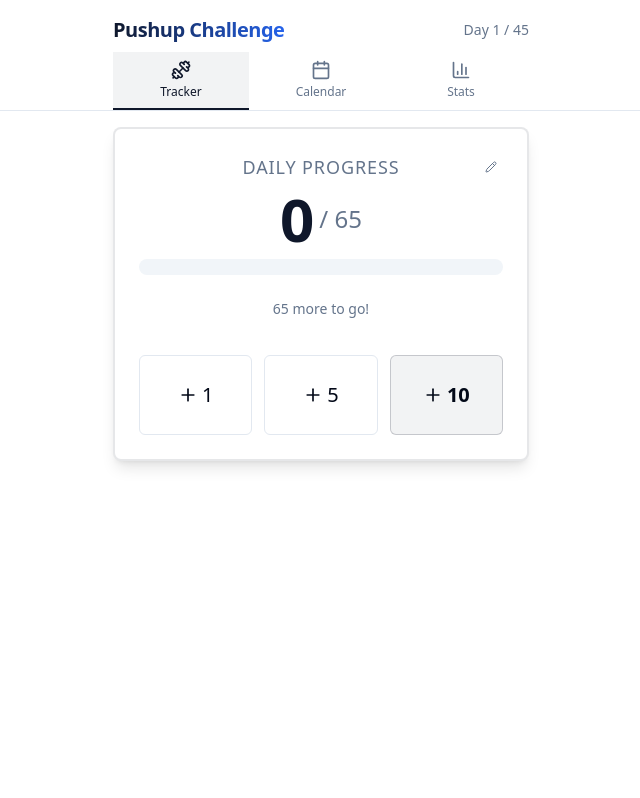
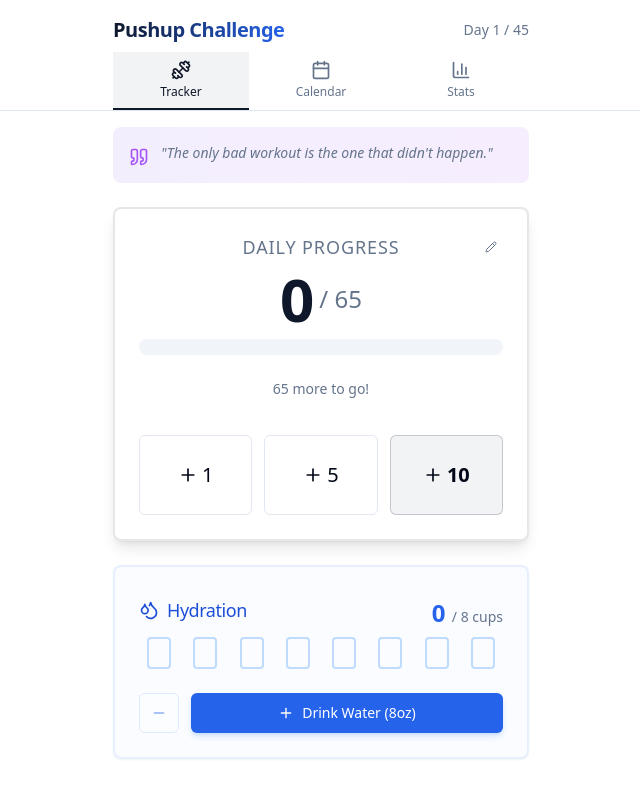
Before and after one commit to bryhudson/activity-tracker, a React (Vite) app: page / in a window 1280 px wide. Shown: the whole page, without its empty margins (319-959 px from the left). Built offline with nearby package versions, Linux system fonts and the light colour scheme.

Commit message:
feat: add motivational quotes and water tracking

```diff
--- a/src/App.jsx
+++ b/src/App.jsx
@@ -1,13 +1,17 @@
 import { useState, useEffect } from 'react'
 import { Dumbbell, Calendar as CalendarIcon, BarChart3 } from 'lucide-react'
 import { usePushups } from './hooks/usePushups'
+import { useWater } from './hooks/useWater'
 import { DailyTracker } from './components/DailyTracker'
+import { WaterTracker } from './components/WaterTracker'
 import { Dashboard } from './components/Dashboard'
 import { CalendarView } from './components/CalendarView'
+import { Quotes } from './components/Quotes'
 import { cn } from './lib/utils'
 
 function App() {
   const { data, todayStr, getCountForDate, addPushups, setPushups } = usePushups()
+  const { getCups, addCup, removeCup } = useWater()
   const [activeTab, setActiveTab] = useState('tracker')
   const [startDate, setStartDate] = useState(() => {
     return localStorage.getItem('challenge-start-date') || todayStr
@@ -79,11 +83,19 @@ function App() {
       <main className="flex-1 p-4 max-w-md mx-auto w-full">
         {activeTab === 'tracker' && (
           <div className="space-y-6 animate-in fade-in zoom-in-95 duration-300">
+            <Quotes />
+
             <DailyTracker
               dateStr={todayStr}
               count={getCountForDate(todayStr)}
               onAdd={(amount) => addPushups(todayStr, amount)}
               onSet={(amount) => setPushups(todayStr, amount)}
+            />
+
+            <WaterTracker
+              cups={getCups(todayStr)}
+              onAdd={() => addCup(todayStr)}
+              onRemove={() => removeCup(todayStr)}
             />
           </div>
         )}
--- /dev/null
+++ b/src/components/Quotes.jsx
@@ -0,0 +1,38 @@
+import React, { useState, useEffect } from 'react';
+import { Card, CardContent } from './ui/card';
+import { Quote } from 'lucide-react';
+
+const QUOTES = [
+    "Don't count the days, make the days count.",
+    "Discipline is doing what needs to be done, even if you don't want to.",
+    "Your future is created by what you do today, not tomorrow.",
+    "Pain is temporary. Quitting lasts forever.",
+    "The only bad workout is the one that didn't happen.",
+    "Success starts with self-discipline.",
+    "You don't have to be great to start, but you have to start to be great.",
+    "Sweat is just fat crying.",
+    "Motivation is what gets you started. Habit is what keeps you going.",
+    "Push yourself, because no one else is going to do it for you."
+];
+
+export function Quotes() {
+    const [quote, setQuote] = useState("");
+
+    useEffect(() => {
+        // Pick a random quote based on the day of the year so it stays same for the day?
+        // Or just random on mount? Let's do random on mount for variety.
+        const random = QUOTES[Math.floor(Math.random() * QUOTES.length)];
+        setQuote(random);
+    }, []);
+
+    return (
+        <Card className="bg-gradient-to-r from-violet-500/10 to-purple-500/10 border-none shadow-none mb-6">
+            <CardContent className="p-4 flex gap-3 items-start">
+                <Quote className="w-5 h-5 text-purple-500 shrink-0 mt-1" />
+                <p className="text-sm font-medium italic text-muted-foreground">
+                    "{quote}"
+                </p>
+            </CardContent>
+        </Card>
+    );
+}
--- /dev/null
+++ b/src/components/WaterTracker.jsx
@@ -0,0 +1,61 @@
+import React from 'react';
+import { Plus, Minus, Droplets } from 'lucide-react';
+import { Button } from './ui/button';
+import { Card, CardHeader, CardTitle, CardContent } from './ui/card';
+import { cn } from '../lib/utils';
+
+const GOAL_CUPS = 8;
+
+export function WaterTracker({ cups, onAdd, onRemove }) {
+    const progress = Math.min(100, (cups / GOAL_CUPS) * 100);
+
+    return (
+        <Card className="w-full max-w-md mx-auto shadow-sm border-2 border-blue-500/10 bg-blue-50/30 dark:bg-blue-950/20">
+            <CardHeader className="pb-2 flex flex-row items-center justify-between">
+                <CardTitle className="text-lg font-medium text-blue-700 dark:text-blue-300 flex items-center gap-2">
+                    <Droplets className="w-5 h-5" />
+                    Hydration
+                </CardTitle>
+                <span className="text-2xl font-bold text-blue-600 dark:text-blue-400">
+                    {cups} <span className="text-sm font-normal text-muted-foreground">/ {GOAL_CUPS} cups</span>
+                </span>
+            </CardHeader>
+
+            <CardContent className="space-y-4">
+                {/* Visual Cups */}
+                <div className="flex justify-between px-2">
+                    {Array.from({ length: GOAL_CUPS }).map((_, i) => (
+                        <div
+                            key={i}
+                            className={cn(
+                                "w-6 h-8 rounded-sm border-2 transition-all duration-300",
+                                i < cups
+                                    ? "bg-blue-500 border-blue-600 shadow-[0_0_8px_rgba(59,130,246,0.5)]"
+                                    : "bg-transparent border-blue-200 dark:border-blue-800"
+                            )}
+                        />
+                    ))}
+                </div>
+
+                {/* Controls */}
+                <div className="flex gap-3 justify-center pt-2">
+                    <Button
+                        variant="outline"
+                        size="icon"
+                        className="h-10 w-10 border-blue-200 hover:border-blue-300 hover:bg-blue-50 text-blue-600"
+                        onClick={onRemove}
+                        disabled={cups <= 0}
+                    >
+                        <Minus className="w-4 h-4" />
+                    </Button>
+                    <Button
+                        className="flex-1 bg-blue-600 hover:bg-blue-700 text-white shadow-md shadow-blue-500/20"
+                        onClick={onAdd}
+                    >
+                        <Plus className="w-4 h-4 mr-2" /> Drink Water (8oz)
+                    </Button>
+                </div>
+            </CardContent>
+        </Card>
+    );
+}
--- /dev/null
+++ b/src/hooks/useWater.js
@@ -0,0 +1,45 @@
+import { useState, useEffect } from 'react';
+import { format, startOfToday } from 'date-fns';
+
+const STORAGE_KEY_WATER = 'water-tracker-data';
+
+export function useWater() {
+    const [waterData, setWaterData] = useState(() => {
+        const saved = localStorage.getItem(STORAGE_KEY_WATER);
+        return saved ? JSON.parse(saved) : {};
+    });
+
+    useEffect(() => {
+        localStorage.setItem(STORAGE_KEY_WATER, JSON.stringify(waterData));
+    }, [waterData]);
+
+    const todayStr = format(startOfToday(), 'yyyy-MM-dd');
+
+    const getCups = (dateStr) => {
+        return waterData[dateStr] || 0;
+    };
+
+    const addCup = (dateStr) => {
+        setWaterData(prev => ({
+            ...prev,
+            [dateStr]: (prev[dateStr] || 0) + 1
+        }));
+    };
+
+    const removeCup = (dateStr) => {
+        setWaterData(prev => {
+            const current = prev[dateStr] || 0;
+            if (current <= 0) return prev;
+            return {
+                ...prev,
+                [dateStr]: current - 1
+            };
+        });
+    };
+
+    return {
+        getCups,
+        addCup,
+        removeCup
+    };
+}
```
